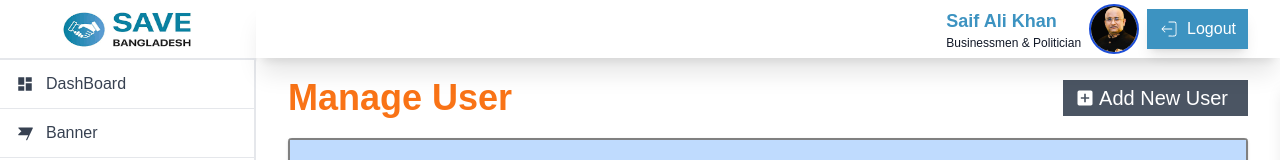
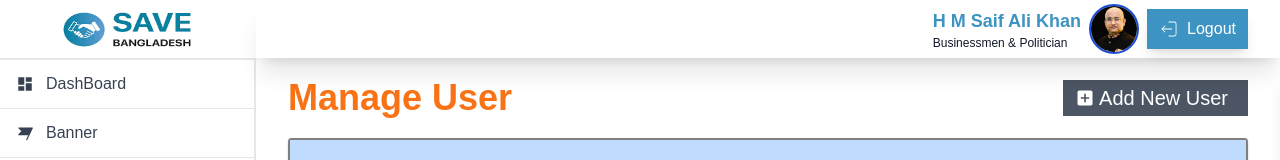
Before and after one commit to SoftyPy-IT/saif-ali-khan-admin, a Next.js app: page /dashboard/UserManagement in a window 1280 px wide. Shown: the top 160 px of the page. Built offline with nearby package versions, Linux system fonts and the light colour scheme.

Commit message:
error solve and update

```diff
--- a/src/app/dashboard/components/Navbar.tsx
+++ b/src/app/dashboard/components/Navbar.tsx
@@ -50,7 +50,7 @@ const Navbar = () => {
       </div>
       <div className="flex items-center gap-2 mr-0">
         <div>
-          <h3 className="text-[#3D93C1] font-bold text-lg">Saif Ali Khan</h3>
+          <h3 className="text-[#3D93C1] font-bold text-lg">H M Saif Ali Khan</h3>
           <p className="text-xs text-gray-900">Businessmen & Politician</p>
         </div>
         {/* image */}
--- a/src/app/dashboard/components/sliders/UpdateUserInfo.tsx
+++ b/src/app/dashboard/components/sliders/UpdateUserInfo.tsx
@@ -30,7 +30,7 @@ const UpdateUserInfo = () => {
 
    <input
   type="text"
-  defaultValue={'Saif Ali Khan'}
+  defaultValue={'H M Saif Ali Khan'}
   placeholder="Name"
   className="md:w-[350px] w-[250px] bg-white border border-blue-700  px-4 py-2 focus:outline-none "
 />
--- a/src/app/dashboard/layout.tsx
+++ b/src/app/dashboard/layout.tsx
@@ -4,7 +4,7 @@ import Navbar from "./components/Navbar";
 import ReactQueryProvider from "@/providers/ReactQueryProvider";
 import { Toaster } from "react-hot-toast";
 export const metadata: Metadata = {
-  title: "Saif Ali Khan | Dashboard",
+  title: "H M Saif Ali Khan | Dashboard",
   description: "Generated by create next app",
 };
 
--- a/src/app/dashboard/page.tsx
+++ b/src/app/dashboard/page.tsx
@@ -16,7 +16,7 @@ export default function Dashboard() {
         </div>
         <h3 className="text-center text-3xl text-gray-500 mt-6 ">
           Welcome!
-          <span className=" text-orange-600 font-bold"> Saif Ali Khan</span>
+          <span className=" text-orange-600 font-bold">H M Saif Ali Khan</span>
         </h3>
       </div>
     </div>
--- a/src/app/layout.tsx
+++ b/src/app/layout.tsx
@@ -14,7 +14,7 @@ const geistMono = localFont({
 });
 
 export const metadata: Metadata = {
-  title: "Saif Ali Khan | Dashboard",
+  title: "H M Saif Ali Khan | Dashboard",
   description: "Generated by create next app",
 };
 
```
Also changed, not shown: 1 other file (tests, documents, lock files or other folders).
